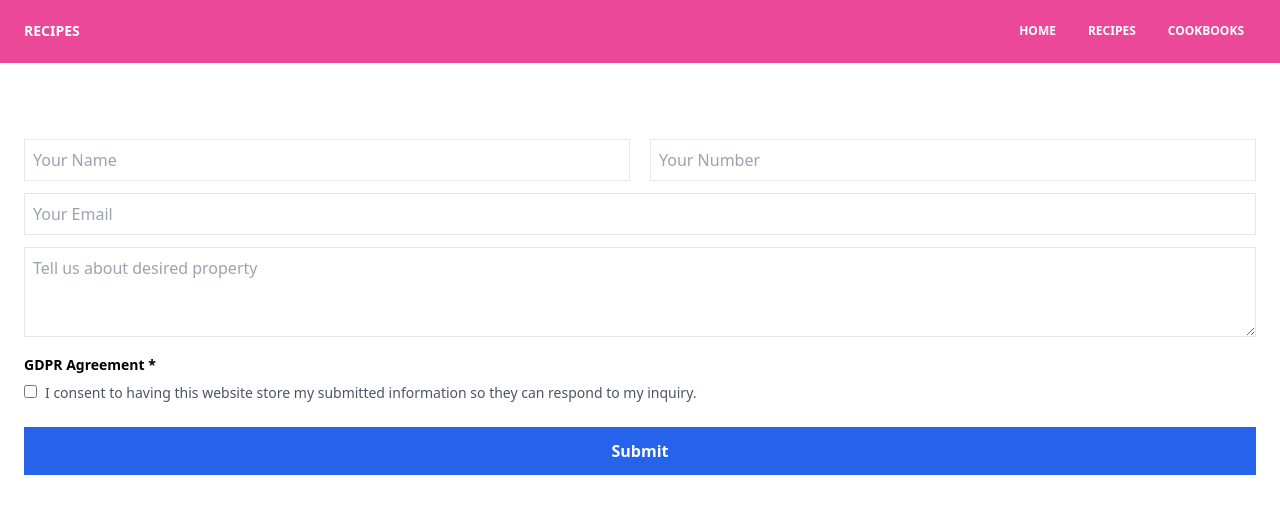
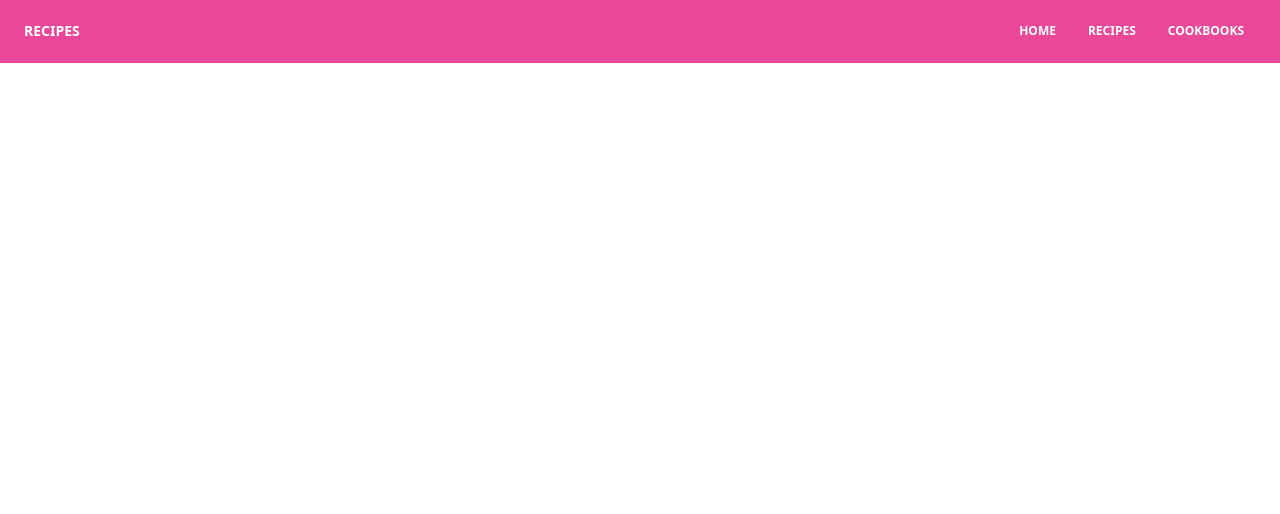
Before and after one commit to Ewiseman/eatingdata, a React (Create React App) app: page / in a window 1280 px wide. Shown: the top 514 px of the page. Built offline with nearby package versions, Linux system fonts and the light colour scheme.

Commit message:
setup on cards on recipes

```diff
--- a/src/components/Landing.js
+++ b/src/components/Landing.js
@@ -1,54 +1,5 @@
 const Landing = () => {
-  return (
-    <div>
-      <form action="" class="form bg-white p-6 my-10 relative">
-        <div class="flex space-x-5 mt-3">
-          <input
-            type="text"
-            name=""
-            id=""
-            placeholder="Your Name"
-            class="border p-2  w-1/2"
-          ></input>
-          <input
-            type="tel"
-            name=""
-            id=""
-            placeholder="Your Number"
-            class="border p-2 w-1/2"
-          ></input>
-        </div>
-        <input
-          type="email"
-          name=""
-          id=""
-          placeholder="Your Email"
-          class="border p-2 w-full mt-3"
-        ></input>
-        <textarea
-          name=""
-          id=""
-          cols="10"
-          rows="3"
-          placeholder="Tell us about desired property"
-          class="border p-2 mt-3 w-full"
-        ></textarea>
-        <p class="font-bold text-sm mt-3">GDPR Agreement *</p>
-        <div class="flex items-baseline space-x-2 mt-2">
-          <input type="checkbox" name="" id="" class="inline-block"></input>
-          <p class="text-gray-600 text-sm">
-            I consent to having this website store my submitted information so
-            they can respond to my inquiry.
-          </p>
-        </div>
-        <input
-          type="submit"
-          value="Submit"
-          class="w-full mt-6 bg-blue-600 hover:bg-blue-500 text-white font-semibold p-3"
-        ></input>
-      </form>
-    </div>
-  );
+  return <div></div>;
 };
 
 export default Landing;
--- a/src/components/recipes/NewRecipeForm.js
+++ b/src/components/recipes/NewRecipeForm.js
@@ -68,7 +68,7 @@ const NewRecipeForm = (props) => {
         ></input>
 
         <button className="w-full mt-6 bg-pink-600 hover:bg-pink-500 text-white font-semibold p-3 rounded-md">
-          Create recipe
+          Add recipe
         </button>
       </form>
     </div>
--- a/src/components/recipes/Recipe.js
+++ b/src/components/recipes/Recipe.js
@@ -1,29 +1,27 @@
 import React, { useState, useEffect } from "react";
 import axios from "axios";
-import { Link } from "react-router-dom";
 import { useParams } from "react-router-dom";
 
-const Recipe = (props) => {
-  const [recipe, setRecipe] = useState({});
-  let { id } = useParams();
+const Recipe = () => {
+  const [recipe, setRecipe] = useState({ ingredients: [] });
+  const { id } = useParams();
 
   useEffect(() => {
     axios({
       method: "GET",
-      url: `http://localhost:3001/api/v1/recipes/${id}`,
-    }).then((response) => {
-      setRecipe(response.data);
+      url: `http://localhost:3001/api/v1/recipes/${id}.json`,
+    }).then((res) => {
+      setRecipe(res.data);
     });
   }, [id]);
 
+  console.log(recipe.ingredients);
   return (
     <div className="recipe" key={recipe.id}>
-      <Link to={`/recipes/${recipe.id}.json`}>
-        <h4 className="recipe-title">{recipe.name}</h4>
-      </Link>
-      <p>{recipe.protein}</p>
-      <p>{recipe.multiplier}</p>
-      <p>{recipe.id}</p>
+      <h4 className="recipe-title">{recipe.name}</h4>
+      {recipe.ingredients.map((ingredient) => (
+        <li key={ingredient.id}>{ingredient.name}</li>
+      ))}
     </div>
   );
 };
--- a/src/components/recipes/RecipeSummary.js
+++ b/src/components/recipes/RecipeSummary.js
@@ -1,16 +1,24 @@
 import { Link } from "react-router-dom";
+
+const truncateString = (str, num) => {
+  if (str.length > num) {
+    return str.slice(0, num) + "...";
+  } else {
+    return str;
+  }
+};
 
 const Recipe = ({ recipe, removeRecipe }) => {
   return (
     <div className="my-1 px-1 w-full">
       <Link to={`/recipes/${recipe.id}`}>
-        <article className="overflow-hidden rounded-lg shadow-lg transform transition duration-500 hover:scale-105 hover:shadow-2xl ...">
+        <article className="overflow-hidden rounded-lg shadow-lg transform transition duration-500 hover:shadow-2xl ...">
           <span href="#">
             <img
               alt="Placeholder"
               className="block h-auto w-full"
               src={`https://picsum.photos/id/${Math.floor(
-                Math.random() * 100
+                Math.random() * 30
               )}/600/400`}
             ></img>
           </span>
@@ -21,30 +29,20 @@ const Recipe = ({ recipe, removeRecipe }) => {
                 className="no-underline hover:underline text-black"
                 href="#"
               >
-                {recipe.name}
+                {truncateString(recipe.name, 18)}
               </span>
             </h1>
             <p className="text-grey-darker text-sm">{recipe.protein}</p>
           </header>
 
           <footer className="flex items-center justify-between leading-none p-2 md:p-4">
-            <span
-              className="flex items-center no-underline hover:underline text-black"
-              href="#"
-            >
+            <span className="flex items-center" href="#">
               <img
                 alt="Placeholder"
                 className="block rounded-full"
                 src="https://picsum.photos/32/32/?random"
               ></img>
-              <p className="ml-2 text-sm">Author Name</p>
-            </span>
-            <span
-              className="no-underline text-grey-darker hover:text-red-dark"
-              href="#"
-            >
-              <span className="hidden">Like</span>
-              <i className="fa fa-heart"></i>
+              <p className="ml-2 text-sm">{recipe.cookbook_name}</p>
             </span>
           </footer>
         </article>
```
